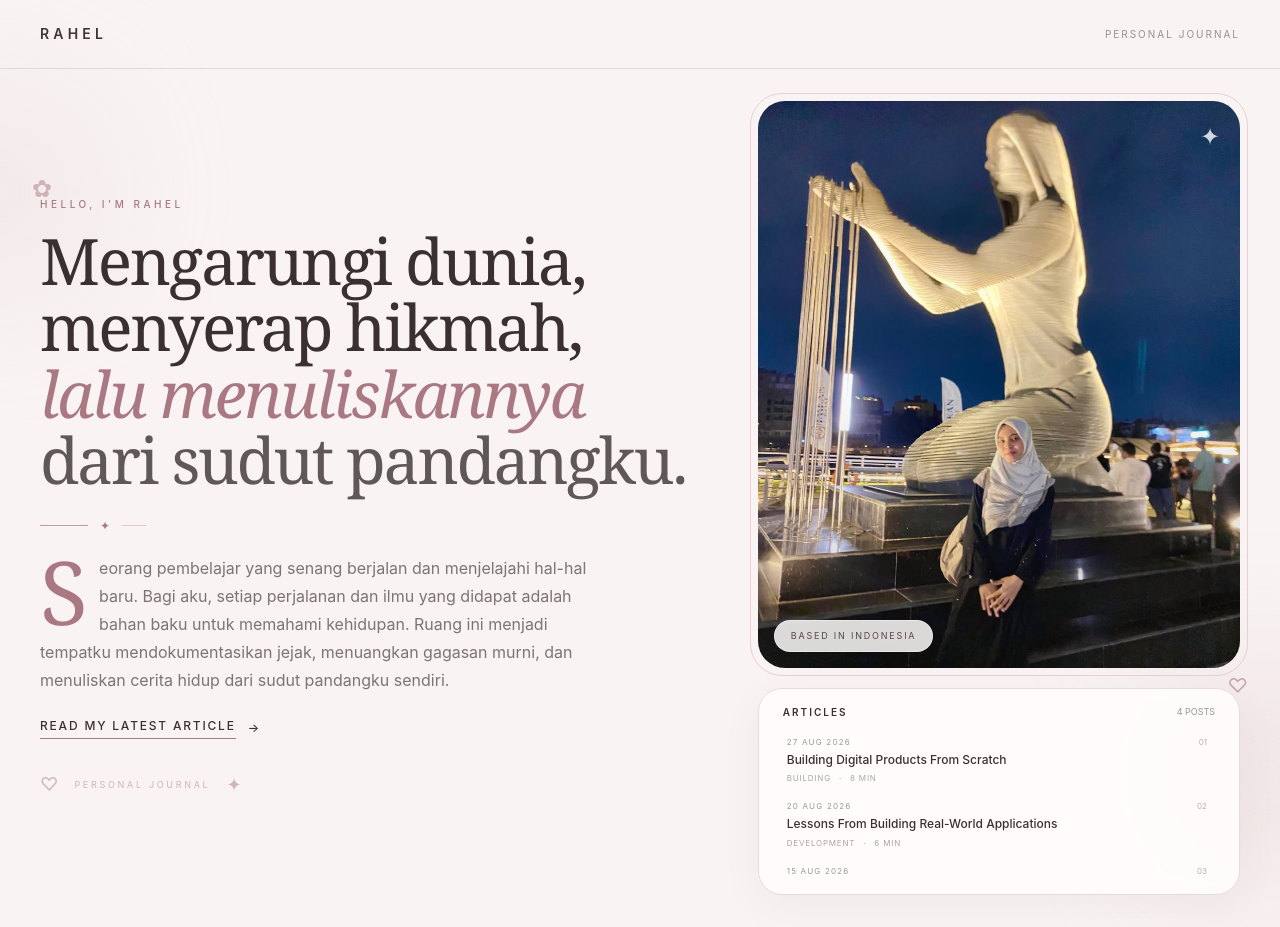
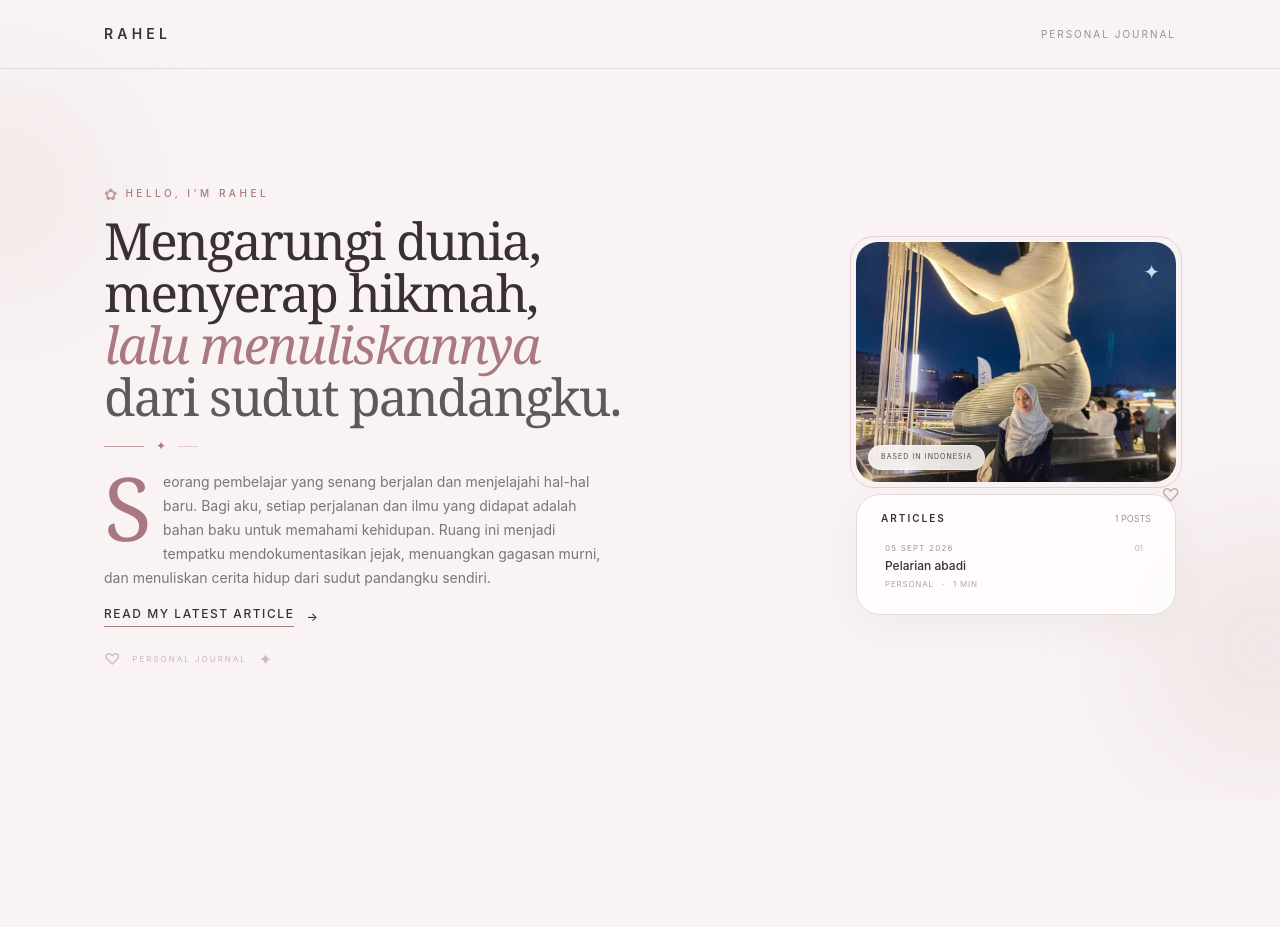
Before and after one commit to ridhoworld/rahel-blog, a React (Vite) app: page / in a window 1280 px wide. After the commit the page ends 800 px from the top, so only its background shows below. Built offline with nearby package versions, Linux system fonts and the light colour scheme.

Commit message:
ubah semua tampilan dan data. post artikel 1

```diff
--- a/index.html
+++ b/index.html
@@ -2,7 +2,7 @@
 <html lang="en">
   <head>
     <meta charset="UTF-8" />
-    <link rel="icon" type="image/svg+xml" href="/favicon.svg" />
+    <link rel="icon" type="image/svg+xml" href="icons/rose.svg" />
     <meta name="viewport" content="width=device-width, initial-scale=1.0" />
     <title>rahel-blog</title>
   </head>
--- a/src/components/SiteHeader.tsx
+++ b/src/components/SiteHeader.tsx
@@ -3,7 +3,7 @@ import { Link } from "react-router-dom"
 export default function SiteHeader() {
   return (
     <header className="border-b border-black/10">
-      <div className="mx-auto flex max-w-7xl items-center justify-between px-5 py-5 sm:px-8 sm:py-6 lg:px-10">
+      <div className="mx-auto flex max-w-6xl items-center justify-between px-6 py-5 sm:px-8 sm:py-6 lg:px-10">
         <Link
           to="/"
           className="text-xs font-semibold tracking-[0.25em] sm:text-sm sm:tracking-[0.3em]"
--- a/src/data/articles.ts
+++ b/src/data/articles.ts
@@ -13,80 +13,18 @@ export interface Article {
 export const articles: Article[] = [
   {
     id: 1,
-    slug: "building-digital-products-from-scratch",
-    title: "Building Digital Products From Scratch",
+    slug: "pelarian-abadi",
+    title: "Pelarian abadi",
     excerpt:
-      "What I learned from turning an idea into a real digital product.",
-    date: "27 AUG 2026",
-    readTime: "8 MIN",
-    category: "BUILDING",
-    image:
-      "https://images.unsplash.com/photo-1498050108023-c5249f4df085?auto=format&fit=crop&w=1200&q=80",
+      "Suatu pergerakan kecil, beranjak dari kemalasan mengarungi lautan ilmu.",
+    date: "05 SEPT 2026",
+    readTime: "1 MIN",
+    category: "PERSONAL",
+    image: "/images/pict1.jpeg",
     content: [
-      "Building a digital product from scratch is rarely a straight line.",
-      "There are moments when everything feels clear, followed by moments where even the simplest decision becomes difficult.",
-      "The biggest lesson I learned is that good products are not created by adding as many features as possible.",
-      "They are created by understanding what people actually need and removing everything that gets in the way.",
-      "The process taught me to value simplicity, iteration, and consistency."
-    ],
-  },
-
-  {
-    id: 2,
-    slug: "lessons-from-building-real-world-applications",
-    title: "Lessons From Building Real-World Applications",
-    excerpt:
-      "Things that became obvious only after building applications for real users.",
-    date: "20 AUG 2026",
-    readTime: "6 MIN",
-    category: "DEVELOPMENT",
-    image:
-      "https://images.unsplash.com/photo-1555066931-4365d14bab8c?auto=format&fit=crop&w=1200&q=80",
-    content: [
-      "Building applications for real users changes the way you think about software.",
-      "A feature that looks perfect in a development environment can behave completely differently when people start using it.",
-      "Real-world development taught me that reliability often matters more than cleverness.",
-      "Small details such as loading states, validation, error handling, and clear navigation can make a huge difference.",
-      "Software becomes valuable when it quietly helps people accomplish something."
-    ],
-  },
-
-  {
-    id: 3,
-    slug: "why-good-software-should-feel-simple",
-    title: "Why Good Software Should Feel Simple",
-    excerpt:
-      "Simplicity is not about having fewer features. It is about reducing unnecessary friction.",
-    date: "15 AUG 2026",
-    readTime: "5 MIN",
-    category: "DESIGN",
-    image:
-      "https://images.unsplash.com/photo-1558655146-9f40138edfeb?auto=format&fit=crop&w=1200&q=80",
-    content: [
-      "The best software often feels almost invisible.",
-      "Users should not need to think about how the system works before they can accomplish what they came to do.",
-      "That does not mean the underlying technology is simple.",
-      "In fact, creating a simple experience often requires significantly more thought.",
-      "Good design hides complexity and exposes only what is necessary."
-    ],
-  },
-
-  {
-    id: 4,
-    slug: "learning-to-build-with-intention",
-    title: "Learning to Build With Intention",
-    excerpt:
-      "A personal reflection on building software with more purpose and less noise.",
-    date: "08 AUG 2026",
-    readTime: "4 MIN",
-    category: "PERSONAL",
-    image:
-      "https://images.unsplash.com/photo-1499750310107-5fef28a66643?auto=format&fit=crop&w=1200&q=80",
-    content: [
-      "Over time, I have started to care less about building quickly and more about building intentionally.",
-      "Every project is an opportunity to understand a problem a little better.",
-      "Technology changes constantly, but the ability to think clearly remains valuable.",
-      "For me, building with intention means knowing why something exists before deciding how it should work."
+      'Aku bukan manusia yang dilahirkan dengan seribu keberanian, setiap titik hidup yang aku lewati membawaku memahami kata "Berhenti untuk takut". Dan setelah 20 tahun, aku merasa setiap fase kehidupan mengajakku membawa kepada pelarian. ',
+      "Buat apa terus berdiam diri? Lebih baik aku melakukan suatu perubahan, lebih baik aku bangun dari titik malasku untuk mulai mewujudkan setiap impian yang aku redam dari dulu.",
+      'Sehingga pada akhirnya di penutup usiaku nanti, aku berkata "Terima kasih sudah berjuang hebat sejauh ini."',
     ],
   },
 ]
--- a/src/pages/Home.tsx
+++ b/src/pages/Home.tsx
@@ -10,7 +10,8 @@ export default function Home() {
   )[0]
 
   return (
-    <div className="relative min-h-screen overflow-x-hidden bg-[#F9F3F3] text-[#3A3032]">
+    <div className="relative min-h-screen overflow-x-hidden bg-[#F9F3F3] text-[#3A3032] lg:h-screen lg:overflow-hidden">
+
       {/* Decorative background */}
       <div className="pointer-events-none absolute -left-24 top-24 h-48 w-48 rounded-full bg-[#E8D5D8]/40 blur-3xl" />
 
@@ -18,24 +19,26 @@ export default function Home() {
 
       <SiteHeader />
 
-      <main className="relative mx-auto w-full max-w-7xl px-5 py-8 sm:px-8 sm:py-10 lg:flex lg:min-h-[calc(100vh-81px)] lg:items-center lg:px-10 lg:py-8">
-        <section className="grid w-full gap-10 lg:grid-cols-[minmax(0,1fr)_minmax(320px,0.72fr)] lg:items-center lg:gap-12">
+      <main className="relative mx-auto flex w-full max-w-6xl items-center px-6 py-8 sm:px-8 lg:h-[calc(100vh-81px)] lg:px-10 lg:py-4">
+
+        <section className="grid w-full grid-cols-1 items-center gap-10 lg:grid-cols-[minmax(0,1fr)_300px] lg:gap-8 xl:grid-cols-[minmax(0,1fr)_320px] xl:gap-10">
 
           {/* ================= LEFT ================= */}
           <div className="relative min-w-0">
 
-            {/* Decorative flower */}
-            <div className="absolute -left-2 -top-6 hidden text-2xl text-[#A97882]/50 sm:block">
-              ✿
+            {/* Greeting */}
+            <div className="mb-3 flex items-center gap-2 text-[#A97882]">
+              <span className="text-base leading-none text-[#A97882]/70" aria-hidden="true">
+                ✿
+              </span>
+
+              <p className="text-[9px] font-medium tracking-[0.3em] sm:text-[10px] sm:tracking-[0.35em]">
+                HELLO, I'M RAHEL
+              </p>
             </div>
 
-            {/* Greeting */}
-            <p className="mb-4 text-[9px] font-medium tracking-[0.3em] text-[#A97882] sm:text-[10px] sm:tracking-[0.35em]">
-              HELLO, I'M RAHEL
-            </p>
-
             {/* Heading */}
-            <h1 className="max-w-3xl font-serif text-[2.25rem] font-medium leading-[1.04] tracking-[-0.035em] text-[#3A3032] sm:text-5xl md:text-6xl lg:text-[clamp(3.5rem,5vw,5.4rem)]">
+            <h1 className="max-w-3xl font-serif text-[2rem] font-medium leading-[1.02] tracking-[-0.035em] text-[#3A3032] sm:text-5xl md:text-6xl lg:text-[clamp(2.8rem,4vw,4.5rem)]">
               Mengarungi dunia,
               <br />
               menyerap hikmah,
@@ -50,18 +53,18 @@ export default function Home() {
             </h1>
 
             {/* Decorative line */}
-            <div className="mt-6 flex items-center gap-3">
-              <span className="h-px w-10 bg-[#C79AA3] sm:w-12" />
+            <div className="mt-4 flex items-center gap-3">
+              <span className="h-px w-10 bg-[#C79AA3]" />
 
               <span className="text-xs text-[#A97882]">
                 ✦
               </span>
 
-              <span className="h-px w-5 bg-[#E1C7CB] sm:w-6" />
+              <span className="h-px w-5 bg-[#E1C7CB]" />
             </div>
 
             {/* Description */}
-            <p className="drop-cap mt-5 max-w-xl text-sm leading-6 text-[#3A3032]/65 sm:text-base sm:leading-7">
+            <p className="drop-cap mt-4 max-w-lg text-sm leading-6 text-[#3A3032]/65">
               Seorang pembelajar yang senang berjalan dan menjelajahi
               hal-hal baru. Bagi aku, setiap perjalanan dan ilmu yang
               didapat adalah bahan baku untuk memahami kehidupan.
@@ -73,7 +76,7 @@ export default function Home() {
             {/* Latest article */}
             <Link
               to={`/article/${latestArticle.slug}`}
-              className="group mt-6 inline-flex items-center gap-3 text-[10px] font-medium tracking-[0.13em] text-[#7F5962] sm:text-xs sm:tracking-[0.15em]"
+              className="group mt-4 inline-flex items-center gap-3 text-[10px] font-medium tracking-[0.13em] text-[#7F5962] sm:text-xs"
             >
               <span className="border-b border-[#A97882] pb-1">
                 READ MY LATEST ARTICLE
@@ -85,31 +88,32 @@ export default function Home() {
             </Link>
 
             {/* Bottom decoration */}
-            <div className="mt-7 flex items-center gap-3 text-[#A97882]/50 sm:mt-8 sm:gap-4">
-              <span className="text-base sm:text-lg">
+            <div className="mt-5 flex items-center gap-3 text-[#A97882]/50">
+              <span className="text-base">
                 ♡
               </span>
 
-              <span className="text-[8px] tracking-[0.25em] sm:text-[9px] sm:tracking-[0.3em]">
+              <span className="text-[8px] tracking-[0.25em]">
                 PERSONAL JOURNAL
               </span>
 
-              <span className="text-base sm:text-lg">
+              <span className="text-base">
                 ✦
               </span>
             </div>
+
           </div>
 
           {/* ================= RIGHT ================= */}
           <div className="relative min-w-0">
 
-            {/* ================= PHOTO ================= */}
+            {/* PHOTO */}
             <div className="relative">
 
               {/* Decorative frame */}
-              <div className="absolute -inset-1.5 rounded-[1.7rem] border border-[#D9BBC0]/60 sm:-inset-2 sm:rounded-[2rem]" />
+              <div className="absolute -inset-1.5 rounded-[1.5rem] border border-[#D9BBC0]/60" />
 
-              <div className="relative aspect-[4/5] w-full overflow-hidden rounded-[1.5rem] bg-[#E8D5D8] sm:aspect-[4/4.5] sm:rounded-[1.7rem] lg:aspect-[4/4.7]">
+              <div className="relative aspect-[4/3] w-full overflow-hidden rounded-[1.35rem] bg-[#E8D5D8]">
 
                 <img
                   src="/profile1.jpeg"
@@ -121,28 +125,31 @@ export default function Home() {
                 <div className="absolute inset-0 bg-gradient-to-t from-[#3A3032]/20 via-transparent to-transparent" />
 
                 {/* Location */}
-                <div className="absolute bottom-3 left-3 rounded-full border border-white/40 bg-[#FFFDFC]/85 px-3 py-1.5 text-[7px] tracking-[0.15em] text-[#5C464B] backdrop-blur-md sm:bottom-4 sm:left-4 sm:px-4 sm:py-2 sm:text-[9px] sm:tracking-[0.2em]">
+                <div className="absolute bottom-3 left-3 rounded-full border border-white/40 bg-[#FFFDFC]/85 px-3 py-1.5 text-[7px] tracking-[0.15em] text-[#5C464B] backdrop-blur-md">
                   BASED IN INDONESIA
                 </div>
 
                 {/* Star */}
-                <div className="absolute right-4 top-4 text-xl text-white/80 sm:right-5 sm:top-5 sm:text-2xl">
+                <div className="absolute right-4 top-4 text-xl text-white/80">
                   ✦
                 </div>
+
               </div>
             </div>
 
-            {/* ================= ARTICLES ================= */}
-            <div className="relative mt-6 lg:mt-5">
+            {/* ARTICLES */}
+            <div className="relative mt-3">
 
-              {/* Heart */}
-              <span className="absolute -right-1 -top-3 z-10 text-lg text-[#A97882]/60 sm:-right-2 sm:-top-4 sm:text-xl">
+              <span className="absolute -right-1 -top-3 z-10 text-lg text-[#A97882]/60">
                 ♡
               </span>
 
               <ArticleList />
+
             </div>
+
           </div>
+
         </section>
       </main>
     </div>
```
Also changed, not shown: src/pages/ArticleDetail.tsx (+30 -12 lines), public/icons/rose.svg (added), public/images/pict1.jpeg (added).
